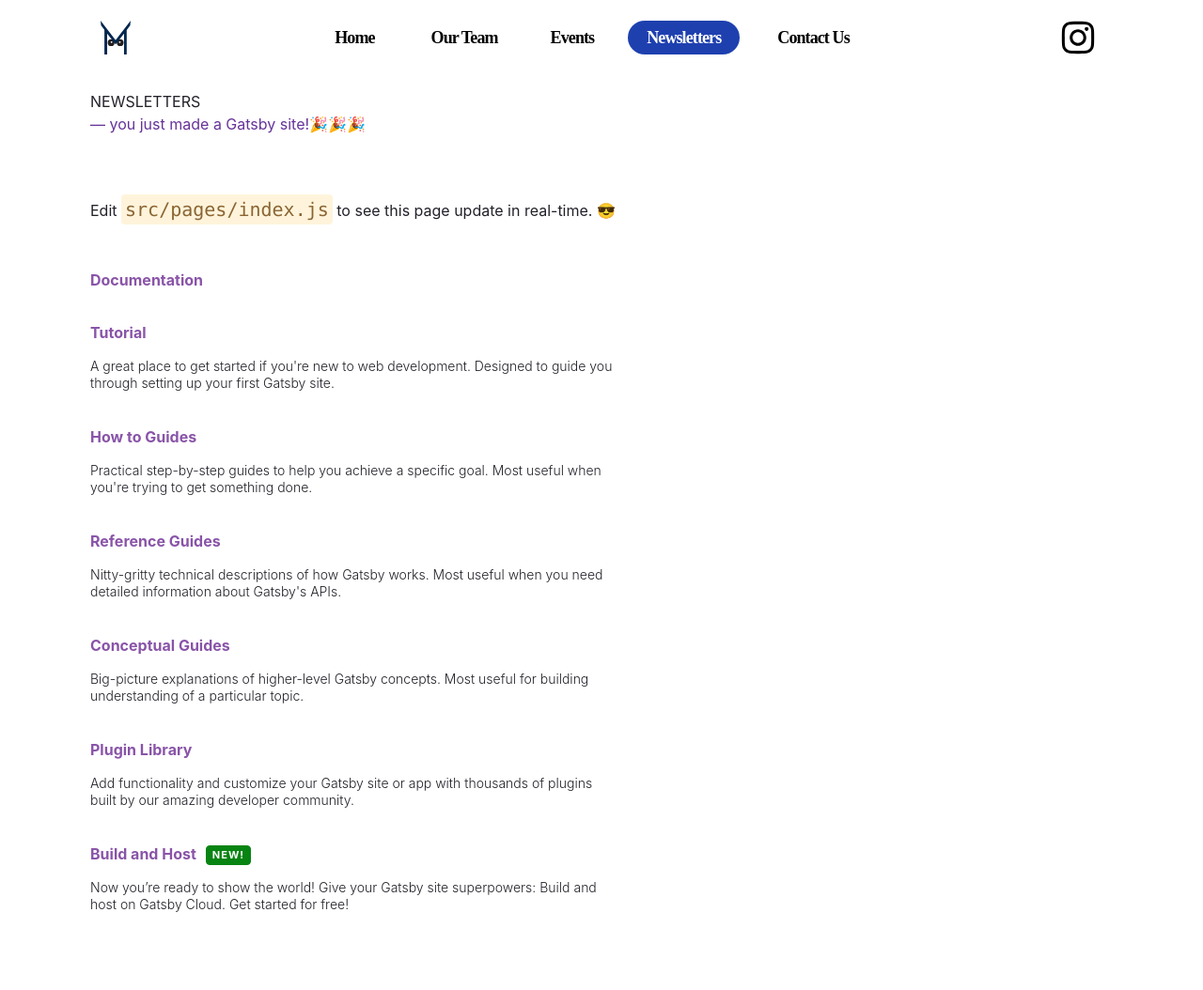
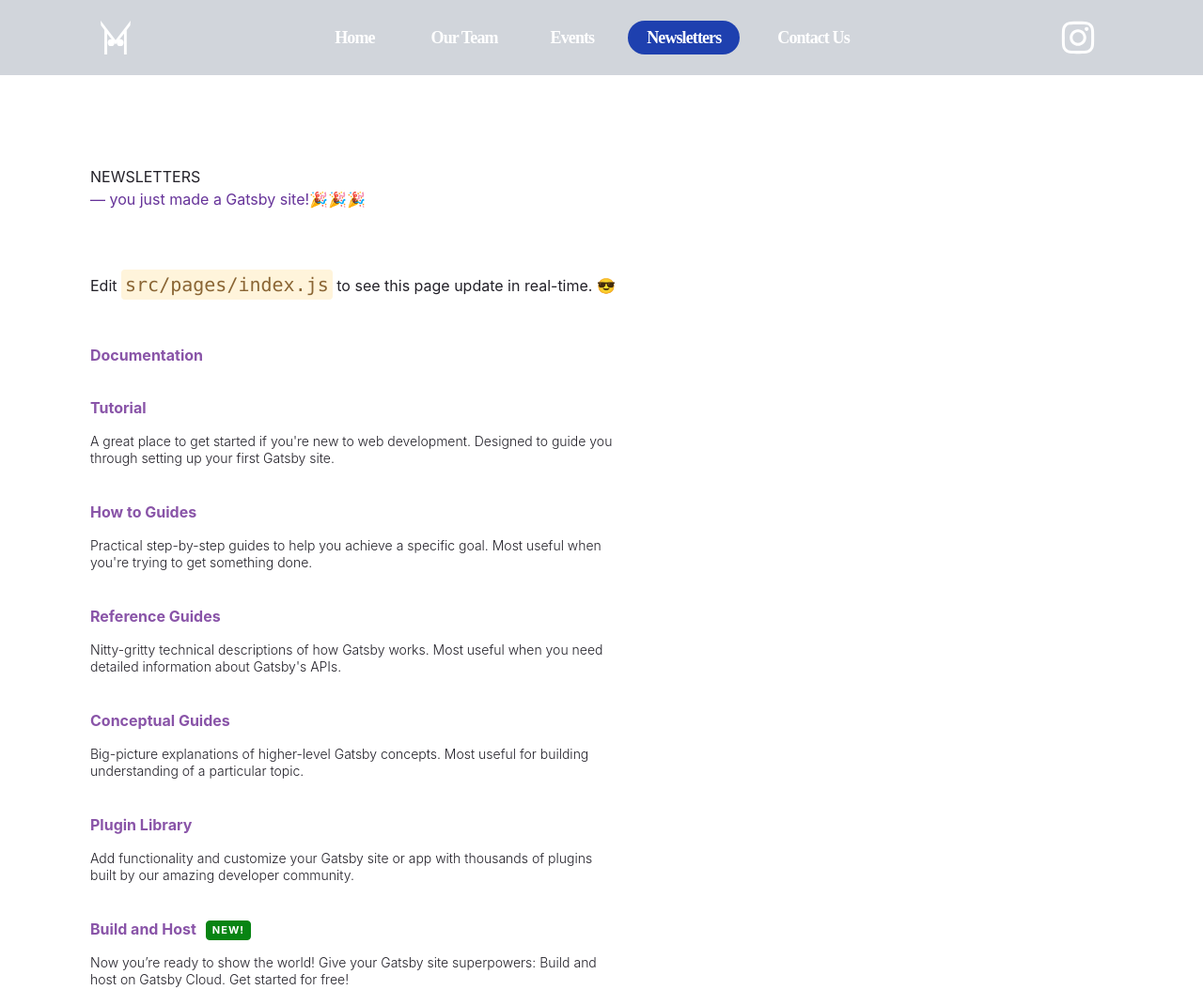
Before and after one commit to prasunkar/STEM-Fellowship, a Gatsby site: page /newsletters in a window 1280 px wide. Shown: the top 1054 px of the page at 94% size. Built offline with nearby package versions, Linux system fonts and the light colour scheme; Gatsby itself is replaced by a stand-in of ours; what apollo-link-prismic would draw is missing.

Commit message:
Updated Navigation's overlay colours

```diff
--- a/src/components/Layout.js
+++ b/src/components/Layout.js
@@ -1,10 +1,10 @@
 import React from 'react'
 import Navigation from '../components/ui/Navigation'
 
-export default function Layout({ children }) {
+export default function Layout({ children, overlay }) {
   return (
     <div>
-      <Navigation overlay={false} />
+      <Navigation overlay={overlay} />
       <div id="body">{children}</div>
     </div>
   )
--- a/src/components/ui/HamburgerMenu.js
+++ b/src/components/ui/HamburgerMenu.js
@@ -1,13 +1,15 @@
 import React, { useEffect } from 'react'
 import { gsap } from 'gsap'
 
-export default function HamburgerMenu({ white }) {
+export default function HamburgerMenu() {
   useEffect(() => {
     const tl = gsap.timeline({ paused: true }),
       duration = 1,
       linksStart = 0.56
 
-    tl.to(
+    tl.to('#logo-path', { duration: duration, fill: '#00264F' }, 0)
+      .to('#logo-circle', { duration: duration, fill: '#231F20' }, 0)
+      .to(
         '#menu-top',
         {
           duration: duration,
@@ -15,6 +17,7 @@
           ease: 'back.inOut',
           transformOrigin: '50% 50%',
           stroke: 'rgb(239, 68, 68)',
+          strokeWidth: 3,
           height: '.2rem',
           rotation: 45,
         },
@@ -28,6 +31,7 @@
           ease: 'back.inOut',
           transformOrigin: '50% 50%',
           stroke: 'rgb(239, 68, 68)',
+          strokeWidth: 3,
           height: '.2rem',
           rotation: -45,
         },
@@ -58,9 +62,19 @@
 
   return (
     <div className="menu" id="navmenu">
-      <svg viewBox="0 0 34 14" fill="none" xmlns="http://www.w3.org/2000/svg">
-        <path id="menu-top" d="M1 1H33" strokeLinecap="round" />
-        <path id="menu-bottom" d="M1 13H33" strokeLinecap="round" />
+      <svg viewBox="0 0 34 14" xmlns="http://www.w3.org/2000/svg">
+        <path
+          id="menu-top"
+          d="M1 1H33"
+          strokeLinecap="round"
+          // stroke={fill ? fill : 'black'}
+        />
+        <path
+          id="menu-bottom"
+          d="M1 13H33"
+          strokeLinecap="round"
+          // stroke={fill ? fill : 'black'}
+        />
       </svg>
     </div>
   )
--- a/src/components/ui/Logo.js
+++ b/src/components/ui/Logo.js
@@ -7,16 +7,28 @@
       width="328"
       height="372"
       viewBox="0 0 328 372"
-      fill={fill ? fill : 'none'}
       xmlns="http://www.w3.org/2000/svg"
     >
-      <circle cx="214" cy="240" r="37" fill="#231F20" />
+      <circle
+        id="logo-circle"
+        cx="214"
+        cy="240"
+        r="37"
+        fill={fill ? fill : '#231F20'}
+      />
       <circle cx="209.5" cy="234.5" r="9.5" fill="white" />
-      <circle cx="115" cy="240" r="37" fill="#231F20" />
+      <circle
+        id="logo-circle"
+        cx="115"
+        cy="240"
+        r="37"
+        fill={fill ? fill : '#231F20'}
+      />
       <circle cx="119.5" cy="234.5" r="9.5" fill="white" />
       <path
+        id="logo-path"
         d="M164 212L0 0L5 51L42 101V372H72V142L164 260L256 141V372H285V102L323 51L328 0L164 212Z"
-        fill="#00264F"
+        fill={fill ? fill : '#00264F'}
       />
     </svg>
   )
--- a/src/pages/newsletters/index.js
+++ b/src/pages/newsletters/index.js
@@ -126,7 +126,7 @@
 // markup
 const NewslettersPage = () => {
   return (
-    <Layout>
+    <Layout overlay={true}>
       <main style={pageStyles}>
         <title>NEWSLETTERS</title>
         <h1 style={headingStyles}>
--- a/src/sass/layout/_navigation.scss
+++ b/src/sass/layout/_navigation.scss
@@ -1,5 +1,5 @@
 nav.navigation {
-  @apply w-full h-20 z-50 absolute;
+  @apply w-full h-20 z-50;
 
   div.overlay {
     @apply fixed hidden flex-col justify-center items-center w-full h-0 z-40 top-0 left-0 bg-white;
@@ -126,3 +126,13 @@
     }
   }
 }
+
+nav.overlay {
+  @apply bg-gray-300;
+
+  div {
+    * {
+      @apply fill-current stroke-current text-white;
+    }
+  }
+}
```
Lines whose indentation alone changed are shown as unchanged.
